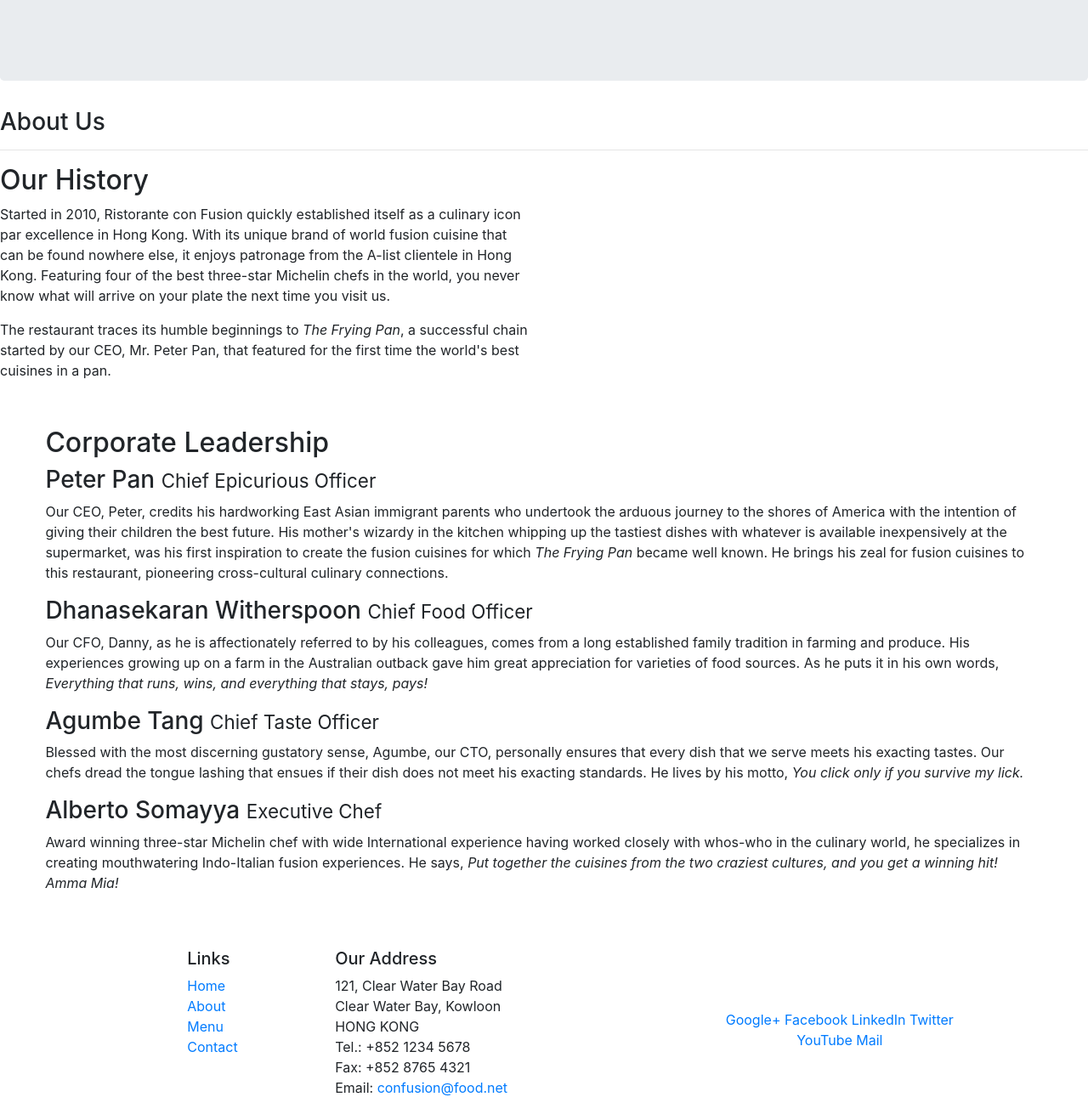
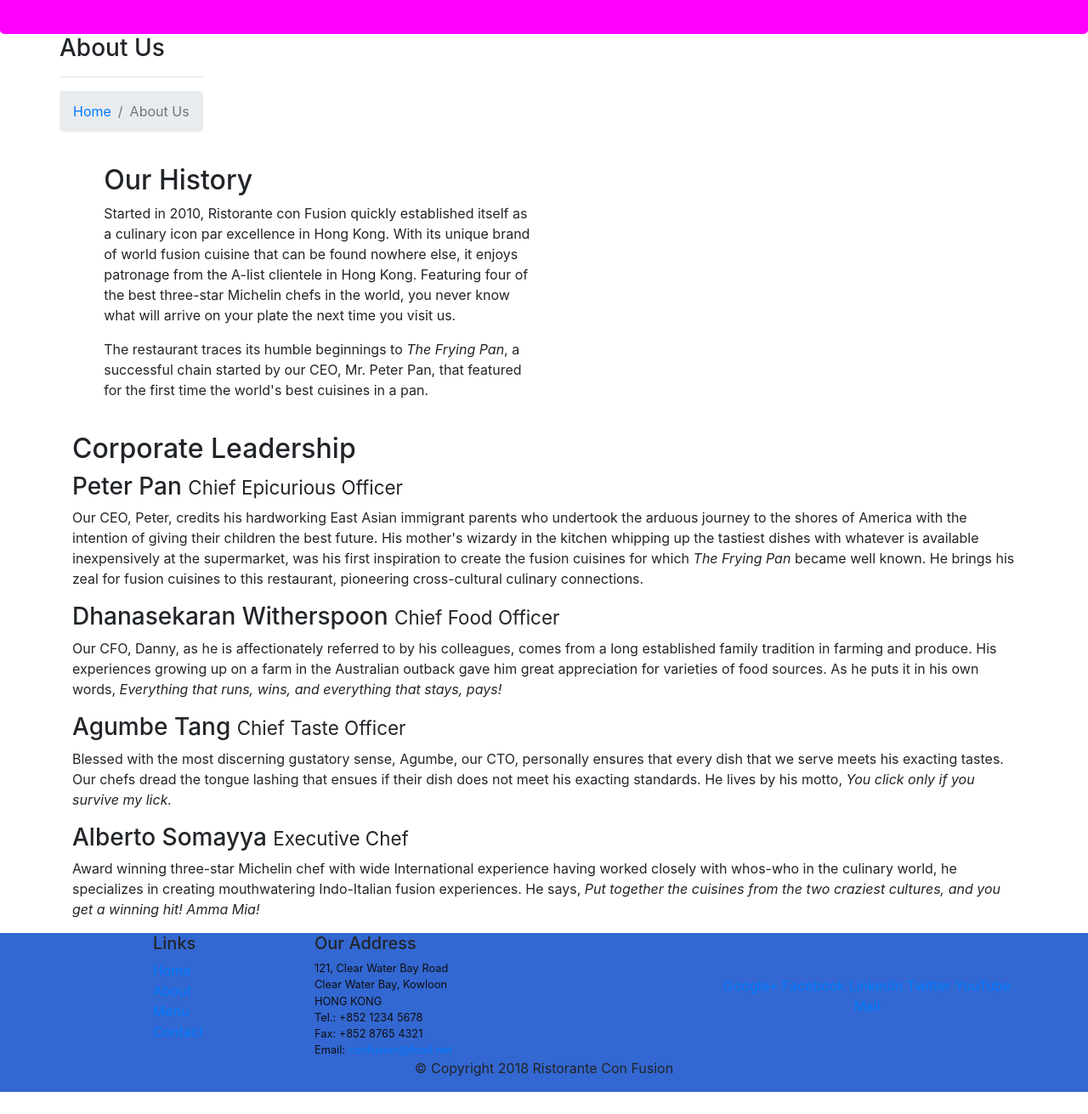
Before and after one commit to JinnendraBaid/jj2, a website: page aboutus.html in a window 1280 px wide. Shown: the part 244-1555 px from the top of the page at 85% size. After the commit the page ends 1529 px from the top, so only its background shows below. Drawn offline with nearby package versions, Linux system fonts and the light colour scheme.

Commit message:
commmited

```diff
--- a/aboutus.css
+++ b/aboutus.css
@@ -1,7 +1,19 @@
-.row-header{
-    padding:1%;
-    margin:2%;
+.row-content{
+    padding:1% 1% 1% 1%;
+    margin:1% 1% 1% 1%;
 }
-header{
-    background-color:blue;
+footer{
+    background-color:Highlight;
 }
+.jumbotron {
+    padding: 70px 30px 70px 30px;
+    margin: 0px auto;
+    background-color:magenta;
+    color: floralwhite;
+}
+
+address {
+    font-size: 80%;
+    margin: 0px;
+    color: #0f0f0f;
+}
--- a/aboutus.html
+++ b/aboutus.html
@@ -2,12 +2,19 @@
 <html lang="en">
 
 <head>
+    <meta charset="utf-8">
+    <meta name="viewport" content="width=device-width, initial-scale=1, shrink-to-fit=no">
+    <meta http-equiv="x-ua-compatible" content="ie=edge">
+
+    <!-- Bootstrap CSS -->
+    <link rel="stylesheet" href="node_modules/bootstrap/dist/css/bootstrap.min.css">
+    <link rel="stylesheet" href="aboutus.css">
     <title>Ristorante Con Fusion: About Us</title>
-    <link rel="stylesheet" href="node_modules/bootstrap/dist/css/bootstrap.min.css">
-    <link rel="stylesheet" type="text/css" href="aboutus.css">
+
 </head>
 
 <body>
+
     <header class="jumbotron">
         <div class="container">
             <div class="row row-header">
@@ -20,40 +27,57 @@
             </div>
         </div>
     </header>
-    <div>
+
+    <div class="container">
         <div class="row">
-            <div class="col-12">
+            <div>
                 <h3>About Us</h3>
                 <hr>
+                <ol class="col-12 col-sm-12 breadcrumb">
+                    <li class="breadcrumb-item"><a href="./index.html">Home</a></li>
+                    <li class="breadcrumb-item active">About Us</li>
+                </ol>
             </div>
         </div>
-        <div class="row row header">
-            <div class="col-sm-6">
+
+        <div class="row row-content">
+            <div class="col-12 col-sm-6">
                 <h2>Our History</h2>
                 <p>Started in 2010, Ristorante con Fusion quickly established itself as a culinary icon par excellence in Hong Kong. With its unique brand of world fusion cuisine that can be found nowhere else, it enjoys patronage from the A-list clientele in Hong Kong.  Featuring four of the best three-star Michelin chefs in the world, you never know what will arrive on your plate the next time you visit us.</p>
                 <p>The restaurant traces its humble beginnings to <em>The Frying Pan</em>, a successful chain started by our CEO, Mr. Peter Pan, that featured for the first time the world's best cuisines in a pan.</p>
             </div>
-            <div>
+            <div class="col-12 col-sm">
             </div>
         </div>
 
-        <div class="row row-header">
-            <div class="col-12">
+
+        <div class="row">
+            <div class="col-12 col-sm-12">
                 <h2>Corporate Leadership</h2>
                 <h3>Peter Pan <small>Chief Epicurious Officer</small></h3>
-                <p class="d-none d-sm-block">Our CEO, Peter, credits his hardworking East Asian immigrant parents who undertook the arduous journey to the shores of America with the intention of giving their children the best future. His mother's wizardy in the kitchen whipping up the tastiest dishes with whatever is available inexpensively at the supermarket, was his first inspiration to create the fusion cuisines for which <em>The Frying Pan</em> became well known. He brings his zeal for fusion cuisines to this restaurant, pioneering cross-cultural culinary connections.</p>
+                <div class="d-none d-sm-block">
+                    <p>Our CEO, Peter, credits his hardworking East Asian immigrant parents who undertook the arduous journey to the shores of America with the intention of giving their children the best future. His mother's wizardy in the kitchen whipping up the tastiest dishes with whatever is available inexpensively at the supermarket, was his first inspiration to create the fusion cuisines for which <em>The Frying Pan</em> became well known. He brings his zeal for fusion cuisines to this restaurant, pioneering cross-cultural culinary connections.</p>
+                </div>
                 <h3>Dhanasekaran Witherspoon <small>Chief Food Officer</small></h3>
-                <p class="d-none d-sm-block">Our CFO, Danny, as he is affectionately referred to by his colleagues, comes from a long established family tradition in farming and produce. His experiences growing up on a farm in the Australian outback gave him great appreciation for varieties of food sources. As he puts it in his own words, <em>Everything that runs, wins, and everything that stays, pays!</em></p>
+                <div class="d-none d-sm-block">
+                    <p>Our CFO, Danny, as he is affectionately referred to by his colleagues, comes from a long established family tradition in farming and produce. His experiences growing up on a farm in the Australian outback gave him great appreciation for varieties of food sources. As he puts it in his own words, <em>Everything that runs, wins, and everything that stays, pays!</em></p>
+                </div>
                 <h3>Agumbe Tang <small>Chief Taste Officer</small></h3>
-                <p class="d-none d-sm-block" >Blessed with the most discerning gustatory sense, Agumbe, our CTO, personally ensures that every dish that we serve meets his exacting tastes. Our chefs dread the tongue lashing that ensues if their dish does not meet his exacting standards. He lives by his motto, <em>You click only if you survive my lick.</em></p>
+                <div class="d-none d-sm-block">
+                    <p>Blessed with the most discerning gustatory sense, Agumbe, our CTO, personally ensures that every dish that we serve meets his exacting tastes. Our chefs dread the tongue lashing that ensues if their dish does not meet his exacting standards. He lives by his motto, <em>You click only if you survive my lick.</em></p>
+                </div>
                 <h3>Alberto Somayya <small>Executive Chef</small></h3>
-                <p class="d-none d-sm-block">Award winning three-star Michelin chef with wide International experience having worked closely with whos-who in the culinary world, he specializes in creating mouthwatering Indo-Italian fusion experiences. He says, <em>Put together the cuisines from the two craziest cultures, and you get a winning hit! Amma Mia!</em></p>
+                <div class="d-none d-sm-block">
+                    <p>Award winning three-star Michelin chef with wide International experience having worked closely with whos-who in the culinary world, he specializes in creating mouthwatering Indo-Italian fusion experiences. He says, <em>Put together the cuisines from the two craziest cultures, and you get a winning hit! Amma Mia!</em></p>
+                </div>
             </div>
         </div>
+
     </div>
+
     <footer class="footer">
         <div class="container">
-            <div class="row row-header">
+            <div class="row">
                 <div class="col-4 offset-1 col-sm-2">
                     <h5>Links</h5>
                     <ul class="list-unstyled">
@@ -85,13 +109,14 @@
                     </div>
                 </div>
             </div>
-            <div class="row justify-content-center row-header">
+            <div class="row justify-content-center">
                 <div class="col-auto">
                     <p>© Copyright 2018 Ristorante Con Fusion</p>
                 </div>
             </div>
         </div>
     </footer>
+    <!-- jQuery first, then Popper.js, then Bootstrap JS. -->
     <script src="node_modules/jquery/dist/jquery.slim.min.js"></script>
     <script src="node_modules/popper.js/dist/umd/popper.min.js"></script>
     <script src="node_modules/bootstrap/dist/js/bootstrap.min.js"></script>
--- a/index.css
+++ b/index.css
@@ -5,4 +5,4 @@
 .row-header{
     padding: 1% 2% 1% 2%;
     margin: 2%;
-}
+}z
```
Also changed, not shown: index.html (+18 -0 lines).
